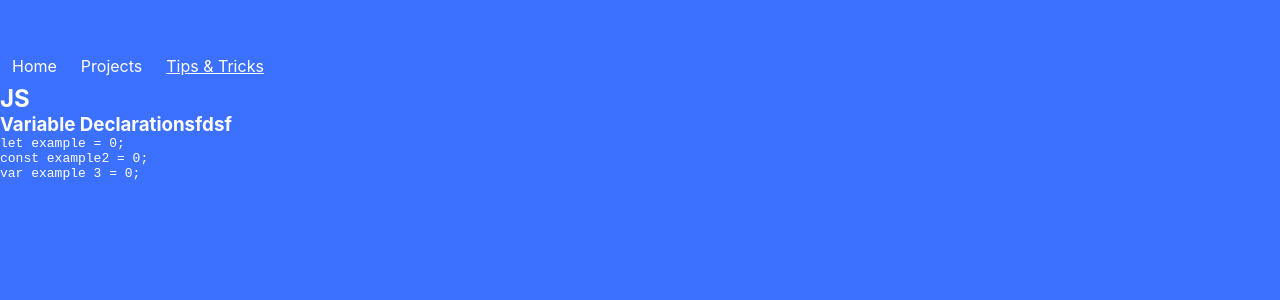
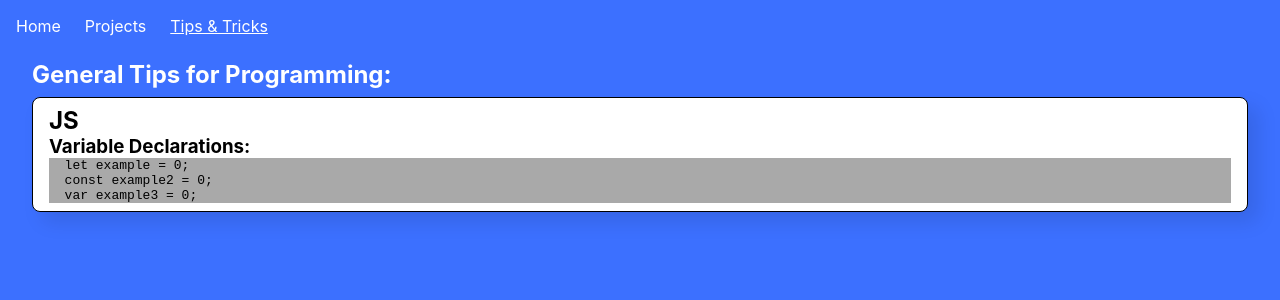
Before and after one commit to arellanoelden/webpageReact, a React (Create React App) app: page /coolCode in a window 1280 px wide. Shown: the top 300 px of the page. Built offline with nearby package versions, Linux system fonts and the light colour scheme.

Commit message:
add gulpfile

```diff
--- a/src/pages/coolcode.js
+++ b/src/pages/coolcode.js
@@ -4,16 +4,18 @@ import '../styles/coolcode.css';
 class homePage extends Component {
   render() {
     return (
-      <div className="tips">
-        <h2>JS</h2>
-        <h3>Variable Declarationsfdsf</h3>
-        <pre>
-        {`let example = 0;
-const example2 = 0;
-var example 3 = 0;
-    `}
-        </pre>
-      </div>
+      <section className="tips">
+        <h1>General Tips for Programming:</h1>
+        <article>
+          <h2>JS</h2>
+          <h3>Variable Declarations:</h3>
+          <pre>
+            {`  let example = 0;
+  const example2 = 0;
+  var example3 = 0;`}
+          </pre>
+        </article>
+      </section>
     );
   }
 }
--- a/src/styles/App.css
+++ b/src/styles/App.css
@@ -9,7 +9,7 @@
 
 body {
   background-color: #3C70FF;
-  min-height: 100vh; }
+  min-height: 90vh; }
 
 .headerContainer {
   height: 1vh;
@@ -19,8 +19,11 @@ body {
       height: 6.5vh; } }
 
 header {
-  height: 3.5rem;
+  height: 0;
   background-color: #3C70FF; }
+  @media (max-width: 800px) {
+    header {
+      height: 3.5rem; } }
   header picture {
     display: none;
     margin-left: 0.75rem;
@@ -38,7 +41,7 @@ nav {
   justify-content: flex-start;
   background-color: #3C70FF;
   height: auto;
-  padding-bottom: 0.5rem; }
+  padding: 1rem 0.25rem; }
   nav a {
     text-decoration: none;
     color: white;
@@ -48,6 +51,7 @@ nav {
       color: white; }
   @media (max-width: 800px) {
     nav {
+      padding: 0;
       display: none;
       justify-content: flex-start;
       flex-direction: column;
--- a/src/styles/App.scss
+++ b/src/styles/App.scss
@@ -10,7 +10,7 @@ $primary: #3C70FF;
 }
 body {
   background-color: $primary;
-  min-height: 100vh;
+  min-height: 90vh;
 }
 
 .headerContainer {
@@ -22,8 +22,11 @@ body {
 }
 // HEADER
 header {
-  height: 3.5rem;
+  height: 0;
   background-color: $primary;
+  @media (max-width: 800px) {
+    height: 3.5rem;
+  }
   picture {
     display: none;
     margin-left: 0.75rem;
@@ -45,7 +48,7 @@ nav {
   justify-content: flex-start;
   background-color: $primary;
   height: auto;
-  padding-bottom: 0.5rem;
+  padding: 1rem 0.25rem;
   a {
     text-decoration: none;
     color: white;
@@ -56,6 +59,7 @@ nav {
     }
   }
   @media (max-width: 800px) {
+    padding: 0;
     display: none;
     justify-content: flex-start;
     flex-direction: column;
--- a/src/styles/coolcode.css
+++ b/src/styles/coolcode.css
@@ -1,4 +1,14 @@
 .tips {
+  width: 95%;
+  margin: 0.5rem 2.5%;
   color: white; }
-  .tips p {
-    padding: 1rem 2rem; }
+  .tips article {
+    margin: 0.5rem 0;
+    padding: 0.5rem 1rem;
+    background-color: white;
+    border: 1px solid black;
+    border-radius: 0.5rem;
+    box-shadow: 10px 10px 20px rgba(0, 0, 0, 0.1);
+    color: black; }
+    .tips article pre {
+      background-color: darkgray; }
--- a/src/styles/coolcode.scss
+++ b/src/styles/coolcode.scss
@@ -1,6 +1,17 @@
 .tips {
+  width: 95%;
+  margin: 0.5rem 2.5%;
   color: white;
-  p{
-    padding: 1rem 2rem;
+  article {
+    margin: 0.5rem 0;
+    padding: 0.5rem 1rem;
+    background-color: white;
+    border: 1px solid black;
+    border-radius: 0.5rem;
+    box-shadow: 10px 10px 20px rgba(0,0,0,.1);
+    color: black;
+    pre {
+      background-color: darkgray;
+    }
   }
 }
```
Also changed, not shown: gulpfile.js (added, +139 -0 lines), src/index.js (+0 -8 lines), 20 other files (tests, documents, lock files or other folders).
